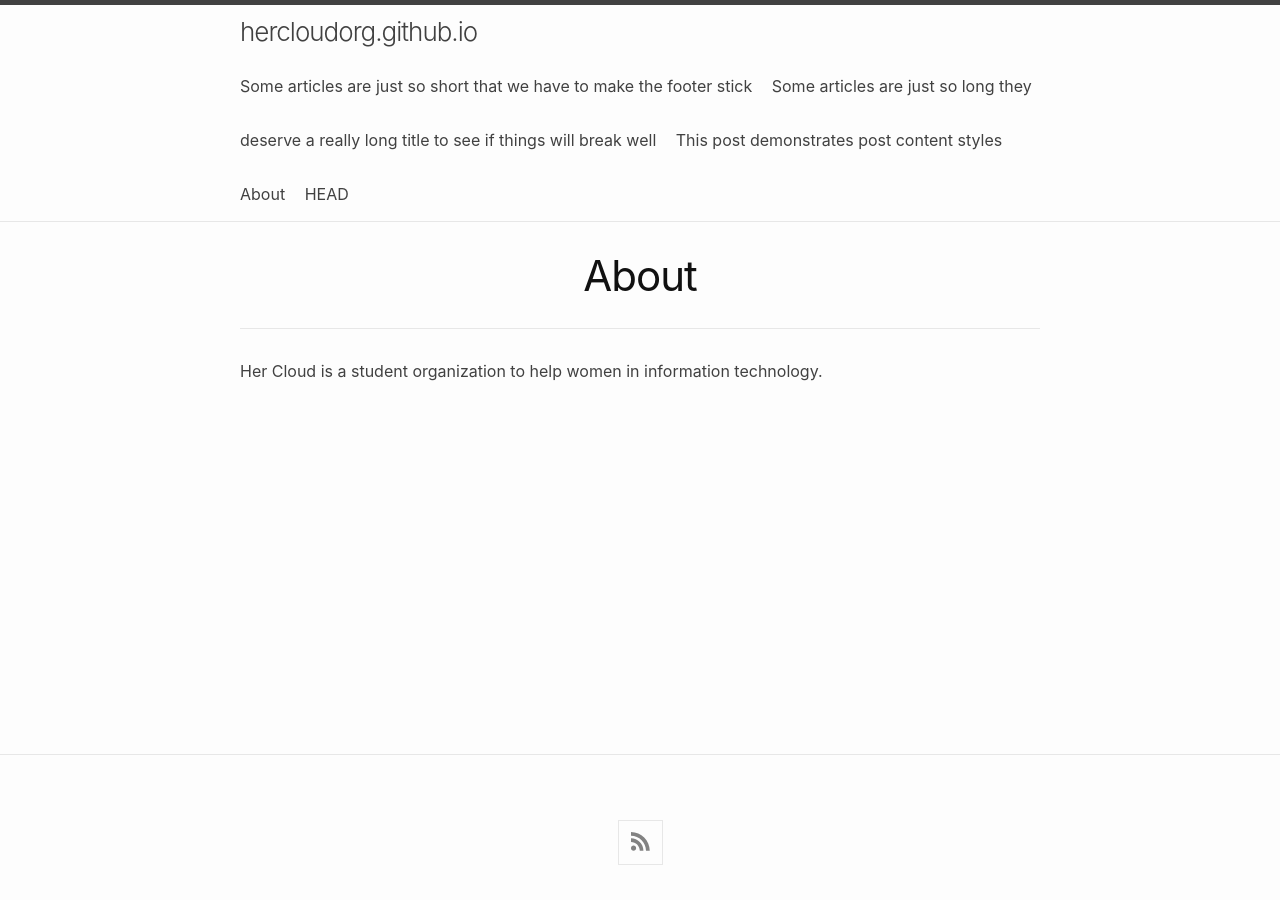
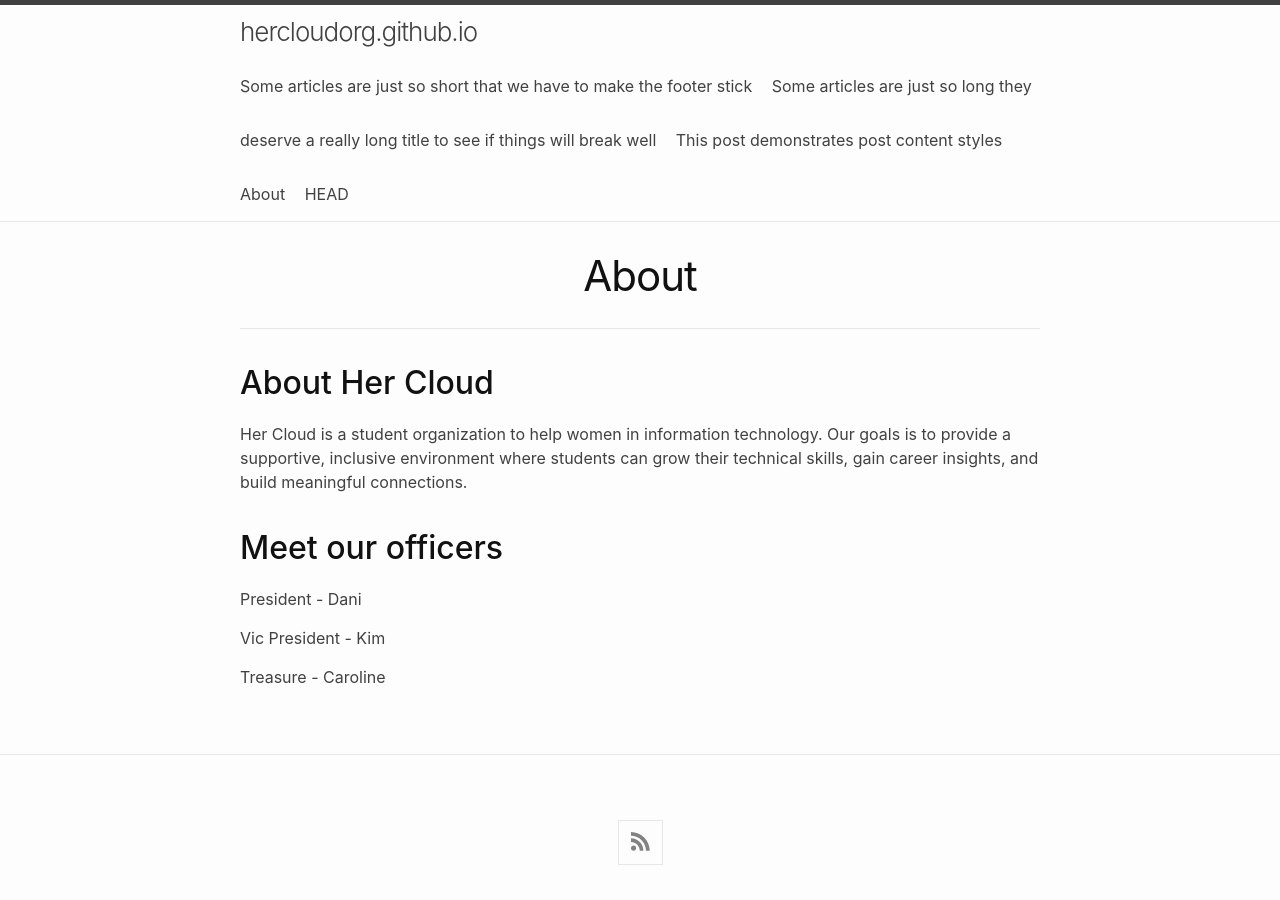
Before and after one commit to hercloudorg/hercloudorg.github.io, a Jekyll site: the page built from about.md, in a window 1280 px wide. Built offline with Jekyll 4.4.1, drawn with Linux system fonts in a browser that asks for light colours.

Commit message:
updating About
I'm adding more info on the about page

```diff
--- a/about.md
+++ b/about.md
@@ -3,5 +3,13 @@ layout: page
 title: About
 permalink: /about/
 ---
+## About Her Cloud
+Her Cloud is a student organization to help women in information technology. Our goals is to provide a supportive, inclusive environment where students can grow their technical skills, gain career insights, and build meaningful connections.
 
-Her Cloud is a student organization to help women in information technology.
+## Meet our officers
+
+President - Dani
+
+Vic President - Kim
+
+Treasure - Caroline
```
